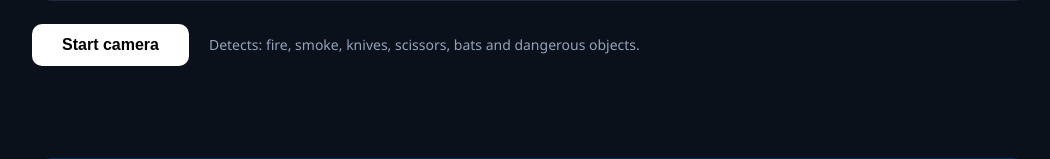
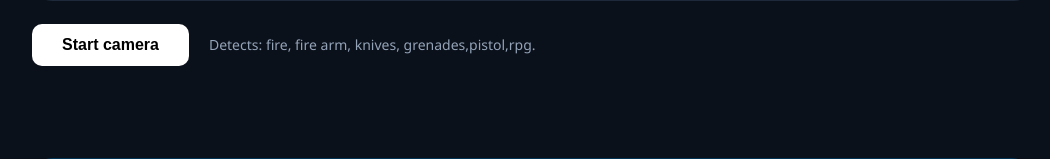
Before and after one commit to itsyashu7/video_analyzer_app, a Flask app: page / in a window 1280 px wide. Shown: the part 841-1000 px from the top of the page, without its empty margins (108-1158 px from the left). Run offline with Flask 3, Linux system fonts and the light colour scheme.

Commit message:
last commit

```diff
--- a/app.py
+++ b/app.py
@@ -17,7 +17,7 @@ os.makedirs(UPLOAD_FOLDER, exist_ok=True)
 stop_event = threading.Event()
 danger_detected = False
 alarm_playing = False
-dangerous_objects = ["fire", "smoke", "knife", "scissors", "baseball bat"]
+dangerous_objects = ['fire', 'firearm', 'grenade', 'knife', 'pistol', 'rocket']
 
 # Stats setup
 hazard_stats = {
--- a/templates/dashboard.html
+++ b/templates/dashboard.html
@@ -2,7 +2,7 @@
 <html lang="en">
 <head>
     <meta charset="UTF-8">
-    <title>Sentry Vision AI</title>
+    <title>Weapon Detector</title>
     <link rel="stylesheet" href="{{ url_for('static', filename='style.css') }}">
     <style>
         body { background-color: #0a192f; color: white; font-family: sans-serif; }
--- a/templates/index.html
+++ b/templates/index.html
@@ -4,7 +4,7 @@
     <meta charset="UTF-8">
     <meta name="viewport" content="width=device-width, initial-scale=1.0">
 
-    <title>SentryVision AI</title>
+    <title>Weapon Detector</title>
 
     <!-- CSS FIX -->
     <link rel="stylesheet" href="{{ url_for('static', filename='style.css') }}">
@@ -74,7 +74,7 @@
                 </button>
 
                 <p class="detects-text">
-                    Detects: fire, smoke, knives, scissors, bats and dangerous objects.
+                    Detects: fire, fire arm, knives, grenades,pistol,rpg.
                 </p>
 
             </div>
```
